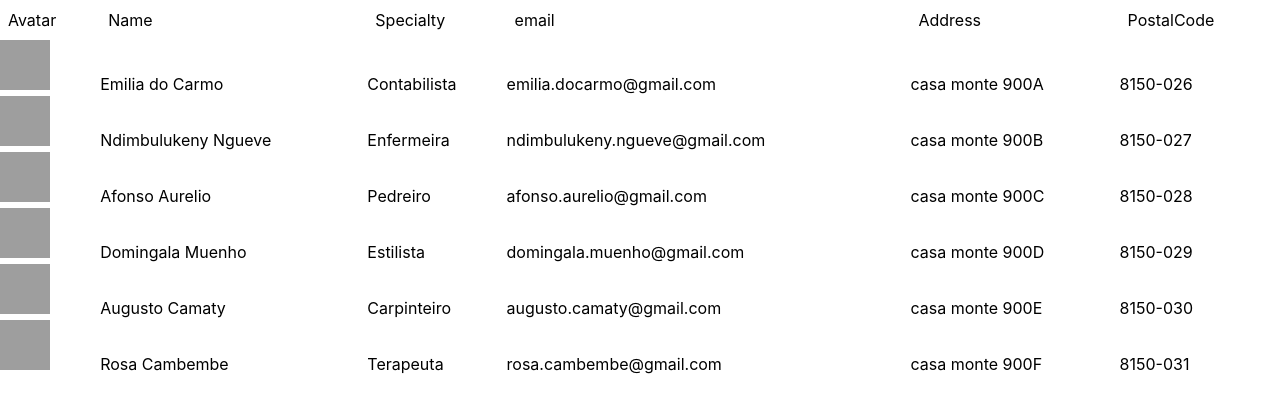
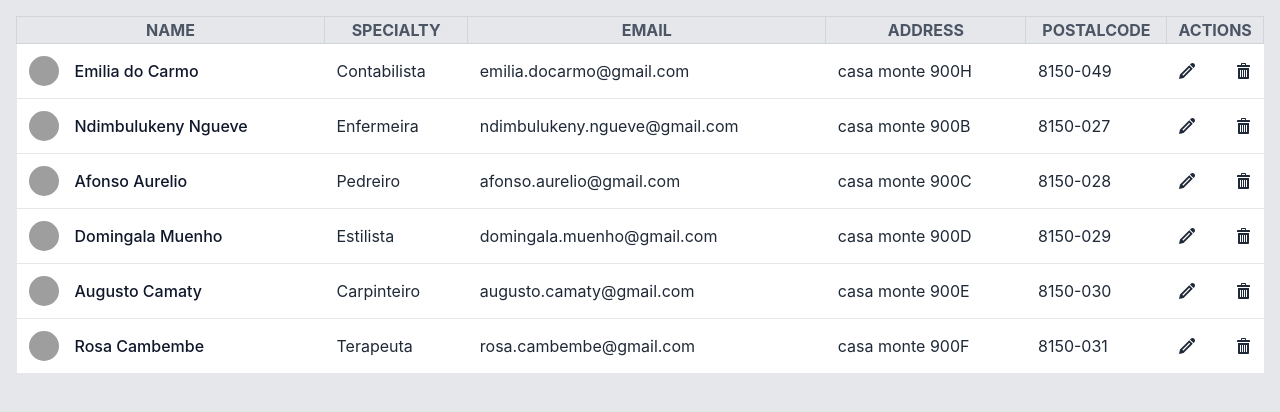
Before and after one commit to bvedes/mycsspuro, a Next.js app: page / in a window 1280 px wide. Shown: the top 412 px of the page. Built offline with nearby package versions, Linux system fonts and the light colour scheme; grey boxes are pictures that could not be loaded.

Commit message:
feat-certain-images-stylize

```diff
--- a/next.config.js
+++ b/next.config.js
@@ -2,6 +2,7 @@ module.exports = {
   reactStrictMode: true,
   images: {
     domains: [
+      // são indereços das imagens. preciso ver quando elas sairem da minha pasta como fica.
       "blog.petiko.com.br",
       "i.pinimg.com",
       "cdn.los-animales.org",
--- a/package.json
+++ b/package.json
@@ -10,7 +10,8 @@
   "dependencies": {
     "next": "^12.0.3",
     "react": "^17.0.2",
-    "react-dom": "^17.0.2"
+    "react-dom": "^17.0.2",
+    "react-icons": "^4.4.0"
   },
   "devDependencies": {
     "autoprefixer": "^10.4.7",
--- a/pages/index.js
+++ b/pages/index.js
@@ -1,4 +1,6 @@
 import { useData } from "../hooks/useData";
+import { ImPencil, ImBin } from "react-icons/im";
+
 import Image from "next/image";
 const Flexboxone = () => {
   const [data, setData] = useData();
@@ -6,39 +8,70 @@ const Flexboxone = () => {
   console.log("data.profiles: ", data.profiles);
 
   return (
-    <div className="table w-full">
-      <div className="table-header-group">
-        <div className="table-row">
+    <>
+      <div className="bg-gray-200 p-4 h-screen">
+        <table className="border-collapse w-full">
+          <thead>
+            <tr>
               {data?.personalData.map((pers, idx) => (
-            <div key={idx} className="table-cell text-left p-2">
+                <th
+                  key={idx}
+                  className="font-bold uppercase bg-gray-200 text-gray-600 border border-gray-300 hidden lg:table-cell"
+                >
                   {pers}
-            </div>
+                </th>
               ))}
-        </div>
-      </div>
-      <div className="table-row-group">
+            </tr>
+          </thead>
+          <tbody>
             {data?.profiles.map(
-          ({ avatar, name, email, specialty, address, postalCode }, index) => (
-            <div key={index} className="table-row">
+              (
+                { avatar, name, email, specialty, address, postalCode },
+                index
+              ) => (
+                <tr
+                  key={index}
+                  className="bg-white lg:hover:bg-gray-200 flex lg:table-row flex-row lg:flex-row flex-wrap lg:flex-no-wrap mb-4 lg:mb-0"
+                >
+                  <td className="w-full lg:w-auto p-3 text-gray-800 text-center border-b lg:table-cell relative">
+                    <div className="flex items-center">
                       <Image
-                className=""
+                        className="rounded-full"
                         src={avatar}
                         alt="Picture"
-                width={50}
-                height={50}
+                        width={30}
+                        height={30}
                       />
-
-              <div className="table-cell">{name}</div>
-              <div className="table-cell">{specialty}</div>
-              <div className="table-cell">{email}</div>
-
-              <div className="table-cell">{address}</div>
-              <div className="table-cell">{postalCode}</div>
+                      <span className="ml-4 font-medium text-slate-900">
+                        {name}
+                      </span>
                     </div>
+                  </td>
+                  <td className="w-full lg:w-auto p-3 text-gray-800 text-center border-b  lg:table-cell relative">
+                    <div className="flex items-center">{specialty}</div>
+                  </td>
+                  <td className="w-full lg:w-auto p-3 text-gray-800 text-center border-b  lg:table-cell relative">
+                    <div className="flex items-center">{email}</div>
+                  </td>
+                  <td className="w-full lg:w-auto p-3 text-gray-800 text-center border-b lg:table-cell relative">
+                    <div className="flex items-center">{address}</div>
+                  </td>
+                  <td className="w-full lg:w-auto p-3 text-gray-800 text-center border-b lg:table-cell relative">
+                    <div className="flex items-center">{postalCode}</div>
+                  </td>
+                  <td className="w-full lg:w-auto p-3 text-gray-800 text-center border-b lg:table-cell relative">
+                    <div className="flex items-center justify-between">
+                      <ImPencil />
+                      <ImBin />
+                    </div>
+                  </td>
+                </tr>
               )
             )}
+          </tbody>
+        </table>
       </div>
-    </div>
+    </>
   );
 };
 export default Flexboxone;
--- a/utils/index.js
+++ b/utils/index.js
@@ -1,11 +1,11 @@
 export const initialData = {
   personalData: [
-    "Avatar",
     "Name",
     "Specialty",
     "email",
     "Address",
     "PostalCode",
+    "Actions",
   ],
 
   profiles: [
@@ -14,12 +14,12 @@ export const initialData = {
       name: "Emilia do Carmo",
       specialty: "Contabilista",
       email: "emilia.docarmo@gmail.com",
-      address: "casa monte 900A",
-      postalCode: "8150-026",
+      address: "casa monte 900H",
+      postalCode: "8150-049",
       isAdmin: false,
       isContractor: true,
       avatar:
-        "https://i.pinimg.com/736x/1c/a7/2d/1ca72d14778519786ab6066b369af4bd.jpg",
+        "https://blog.petiko.com.br/wp-content/uploads/2015/04/gatinho-recem-nascido-cover.jpeg",
     },
     {
       id: 2,
@@ -31,7 +31,7 @@ export const initialData = {
       isAdmin: false,
       isContractor: true,
       avatar:
-        "https://blog.petiko.com.br/wp-content/uploads/2015/04/gatinho-recem-nascido-cover.jpeg",
+        "https://i.pinimg.com/736x/1c/a7/2d/1ca72d14778519786ab6066b369af4bd.jpg",
     },
     {
       id: 3,
```
Also changed, not shown: Components/Esercices/ColarVerApagar.js (added), 1 other file (tests, documents, lock files or other folders). Lines whose indentation alone changed are shown as unchanged.
